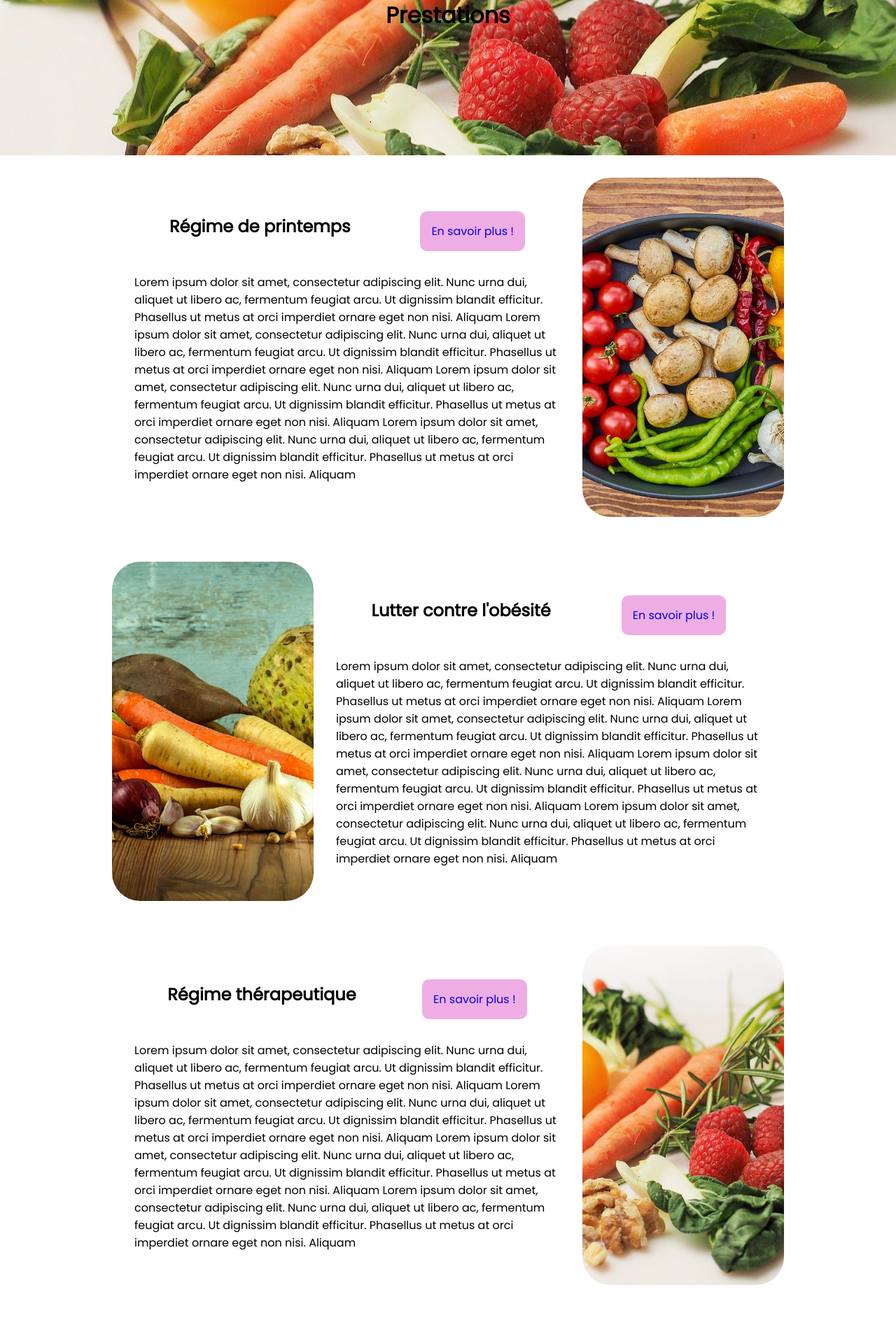
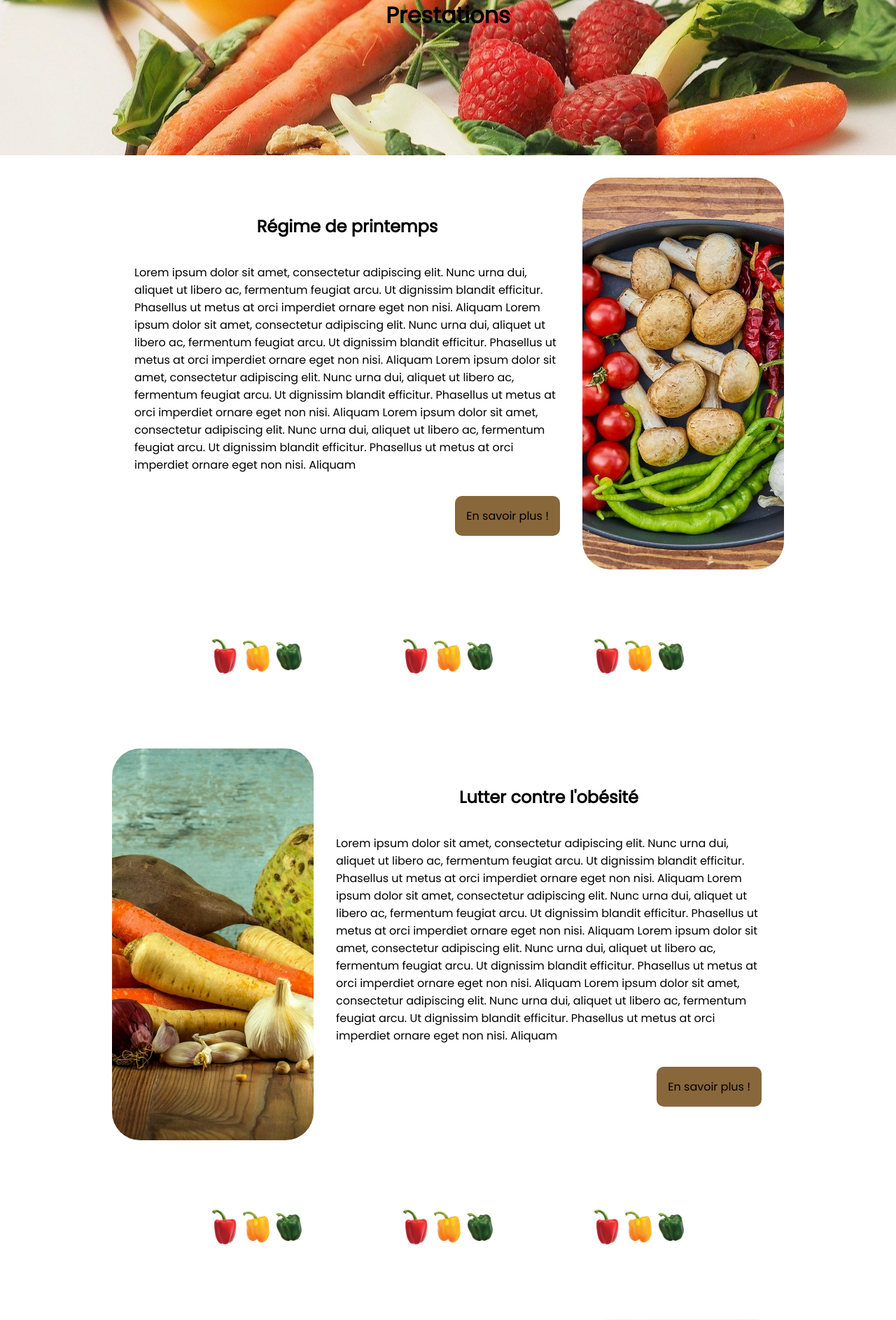
Before and after one commit to furkanKrdmr/Nutrition, a PHP site: page /methodes.php in a window 1280 px wide. Shown: the part 298-2185 px from the top of the page at 70% size. Run offline with PHP 8.4, Linux system fonts and the light colour scheme.

Commit message:
add separation line & color marron in buttons

```diff
--- a/css/style.css
+++ b/css/style.css
@@ -256,7 +256,7 @@ input[type=submit]:hover {
 }
 
 .next-button {
-  background-color: rgb(238, 174, 227);
+  background-color: rgb(136, 103, 59);
   border-radius: 40px;
   font-size: 2rem;
   padding: 1em 2em 1em 2em;
@@ -272,7 +272,7 @@ input[type=submit]:hover {
 }
 
 .methode-button-plus {
-  background-color: rgb(238, 174, 227);
+  background-color: rgb(136, 103, 59);
   border-radius: 10px;
   align-self: flex-end;
   padding: 1em;
@@ -284,6 +284,25 @@ input[type=submit]:hover {
 
 a {
   text-decoration: none;
+  color:black;
+}
+
+.separation {
+  display: flex;
+  flex-direction: row;
+  justify-content: space-around;
+  align-items: center;
+  height: 8em;
+  width: 80%;
+  margin: 2em;
+}
+
+.pepper-img {
+  height: auto;
+}
+
+.pepper-img img {
+  height: 4em;
 }
 
 /* fin page Méthodes */
@@ -427,13 +446,22 @@ a {
   }
 
   .next-button {
-    background-color: rgb(238, 174, 227);
+    background-color: rgb(247,237,224);
     border-radius: 20px;
     font-size: 1.2rem;
     padding-left: 1.5em;
     padding-right: 1.5em;
   }
 
+  .pepper-img img {
+    height: 2em;
+  }
+
+  .separation {
+    height: 2em;
+    width: 80%;
+    margin: 0;
+  }
 
 }
 
--- a/methodes.php
+++ b/methodes.php
@@ -13,7 +13,6 @@ include 'INC/header.php';
         <div class="methode-parag-text">
             <div class="methode-parag-text-title">
                 <h2>Régime de printemps</h2>
-                <p class="methode-button-plus"><a href="contact.php">En savoir plus !</a></p>
             </div>
             <p class="parag-text-par">Lorem ipsum dolor sit amet, consectetur adipiscing elit. Nunc urna dui, aliquet
                 ut libero ac, fermentum feugiat arcu. Ut dignissim blandit efficitur. Phasellus
@@ -28,9 +27,22 @@ include 'INC/header.php';
                 arcu. Ut dignissim blandit efficitur. Phasellus ut metus at orci imperdiet ornare
                 eget non nisi. Aliquam
             </p>
+            <p class="methode-button-plus"><a href="contact.php">En savoir plus !</a></p>
         </div>
 
         <div id="img1" class="methode-image"></div>
+    </div>
+
+    <div class = "separation">
+        <div class = "pepper-img">
+            <img src = "img/pepper.png" alt = "pepper">
+        </div>
+        <div class = "pepper-img">
+            <img src = "img/pepper.png" alt = "pepper">
+        </div>
+        <div class = "pepper-img">
+            <img src = "img/pepper.png" alt = "pepper">
+        </div>
     </div>
 
     <div class="methode-parag">
@@ -39,7 +51,6 @@ include 'INC/header.php';
         <div class="methode-parag-text">
             <div class="methode-parag-text-title">
                 <h2>Lutter contre l'obésité</h2>
-                <p class="methode-button-plus"><a href="contact.php">En savoir plus !</a></p>
             </div>
             <p class="parag-text-par">Lorem ipsum dolor sit amet, consectetur adipiscing elit. Nunc urna dui, aliquet
                 ut libero ac, fermentum feugiat arcu. Ut dignissim blandit efficitur. Phasellus
@@ -54,6 +65,19 @@ include 'INC/header.php';
                 arcu. Ut dignissim blandit efficitur. Phasellus ut metus at orci imperdiet ornare
                 eget non nisi. Aliquam
             </p>
+            <p class="methode-button-plus"><a href="contact.php">En savoir plus !</a></p>
+        </div>
+    </div>
+
+    <div class = "separation">
+        <div class = "pepper-img">
+            <img src = "img/pepper.png" alt = "pepper">
+        </div>
+        <div class = "pepper-img">
+            <img src = "img/pepper.png" alt = "pepper">
+        </div>
+        <div class = "pepper-img">
+            <img src = "img/pepper.png" alt = "pepper">
         </div>
     </div>
 
@@ -61,7 +85,6 @@ include 'INC/header.php';
         <div class="methode-parag-text">
             <div class="methode-parag-text-title">
                 <h2>Régime thérapeutique</h2>
-                <p class="methode-button-plus"><a href="contact.php">En savoir plus !</a></p>
             </div>
             <p class="parag-text-par">Lorem ipsum dolor sit amet, consectetur adipiscing elit. Nunc urna dui, aliquet
                 ut libero ac, fermentum feugiat arcu. Ut dignissim blandit efficitur. Phasellus
@@ -76,6 +99,7 @@ include 'INC/header.php';
                 arcu. Ut dignissim blandit efficitur. Phasellus ut metus at orci imperdiet ornare
                 eget non nisi. Aliquam
             </p>
+            <p class="methode-button-plus"><a href="contact.php">En savoir plus !</a></p>
         </div>
 
         <div id="img3" class="methode-image"></div>
```
Also changed, not shown: img/pepper.png (added).
